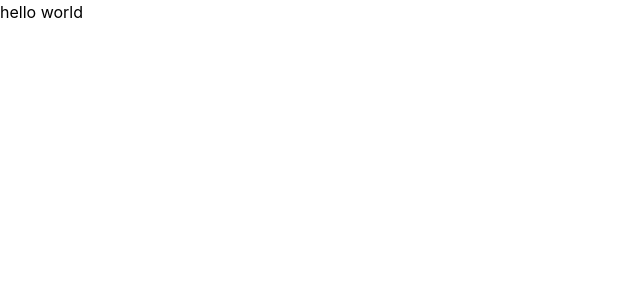
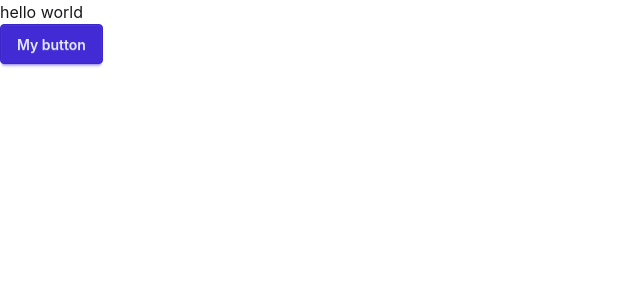
Before and after one commit to oleksandrivanyshyn/PERN-chat-app, a React (Vite) app in the folder frontend/: page / in a window 1280 px wide. Shown: the top 300 px of the page, without its empty margins (0-640 px from the left). Built offline with nearby package versions, Linux system fonts and the light colour scheme.

Commit message:
feat: integrate DaisyUI with TailwindCSS and add a styled button to App component

```diff
--- a/frontend/package.json
+++ b/frontend/package.json
@@ -21,6 +21,7 @@
     "@types/react": "^19.2.14",
     "@types/react-dom": "^19.2.3",
     "@vitejs/plugin-react": "^6.0.1",
+    "daisyui": "^5.5.23",
     "eslint": "^10.3.0",
     "eslint-plugin-react-hooks": "^7.1.1",
     "eslint-plugin-react-refresh": "^0.5.2",
--- a/frontend/src/App.tsx
+++ b/frontend/src/App.tsx
@@ -1,5 +1,10 @@
 function App() {
-  return <div>hello world</div>;
+  return (
+    <div>
+      <h1>hello world</h1>
+      <button className="btn btn-primary">My button</button>
+    </div>
+  );
 }
 
 export default App;
--- a/frontend/src/index.css
+++ b/frontend/src/index.css
@@ -1 +1,2 @@
 @import "tailwindcss";
+@plugin "daisyui";
```
Also changed, not shown: 1 other file (tests, documents, lock files or other folders).
